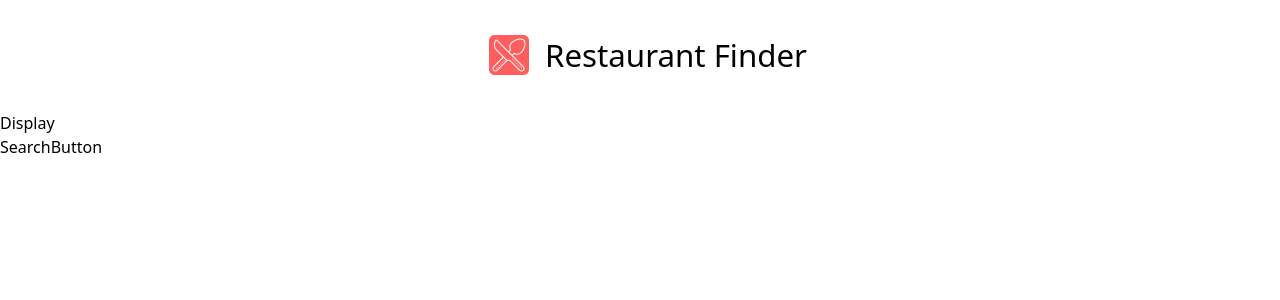
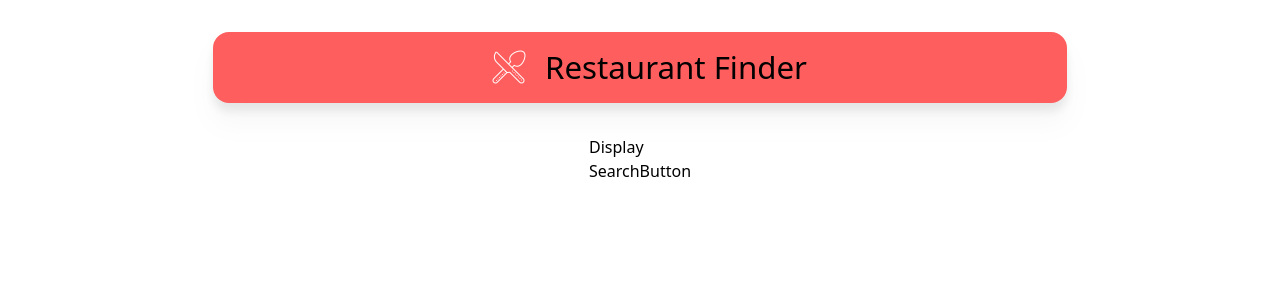
Before and after one commit to DragoMark/Yellow_Assignment, a React (Vite) app: page / in a window 1280 px wide. Shown: the top 300 px of the page. Built offline with nearby package versions, Linux system fonts and the light colour scheme.

Commit message:
TopBar Complete

```diff
--- a/src/App.jsx
+++ b/src/App.jsx
@@ -7,9 +7,11 @@ function App() {
 
   return (
     <>
-      <TopBar />
+      <div className="w-full my-8 flex flex-row justify-center items-center">
+        <TopBar />
+      </div>
 
-      <div>
+      <div className="w-full my-4 flex flex-row justify-center items-center">
         <Display />
       </div>
     </>
--- a/src/Components/TopBar/TopBar.jsx
+++ b/src/Components/TopBar/TopBar.jsx
@@ -3,7 +3,7 @@ import Logo from '../../assets/logo-modified.png'
 
 const TopBar = () => {
   return (
-    <div className="w-full my-8  flex flex-row justify-center items-center">
+    <div className="py-3 w-2/3 drop-shadow-xl flex flex-row justify-center items-center bg-[color:var(--primary-color)] rounded-2xl">
       <img className="px-4 h-10" src={Logo} alt="Logo.png"/>
 
       <h1 className="text-3xl text-[color:vara(--text-color)]">
```
